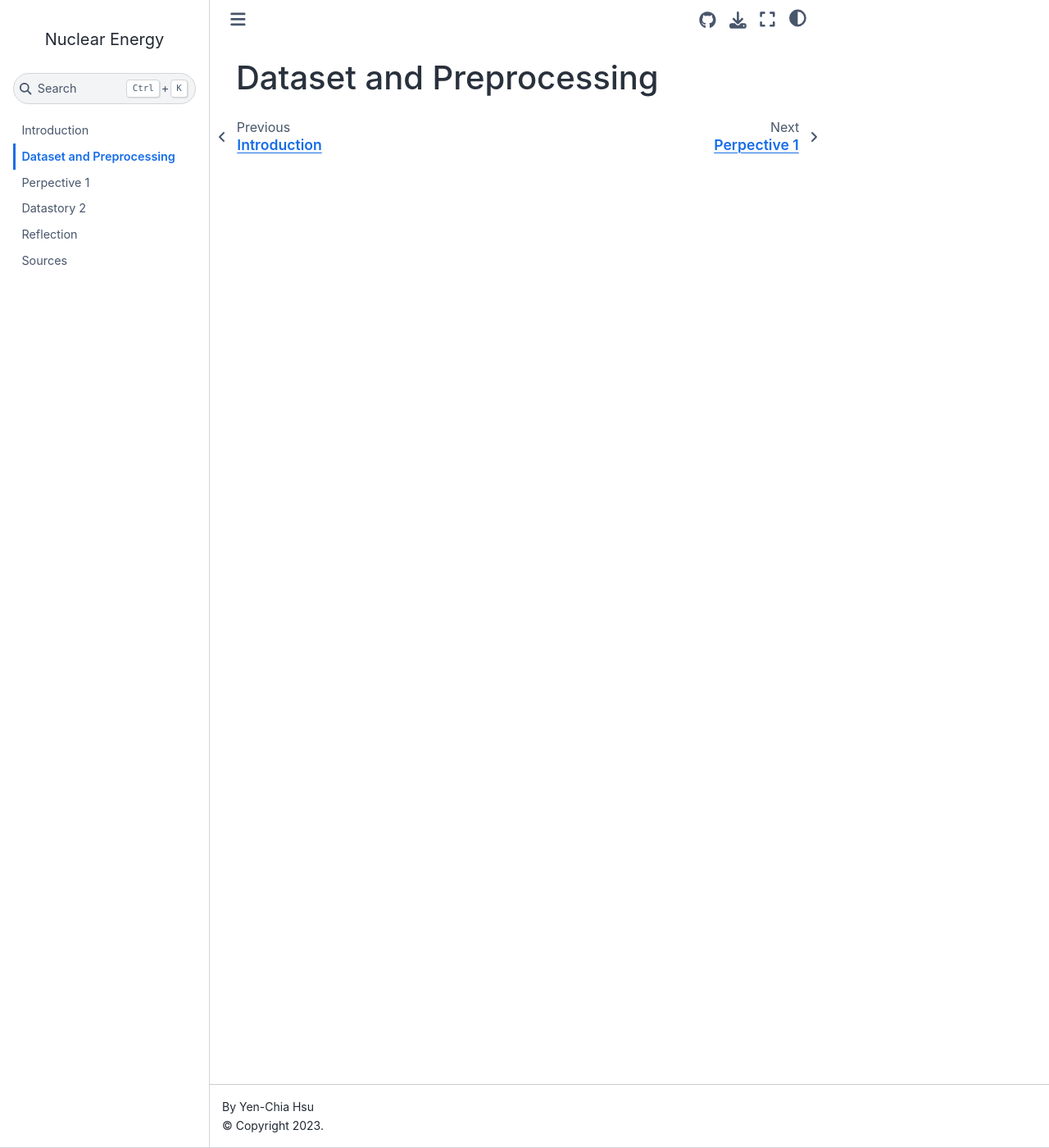
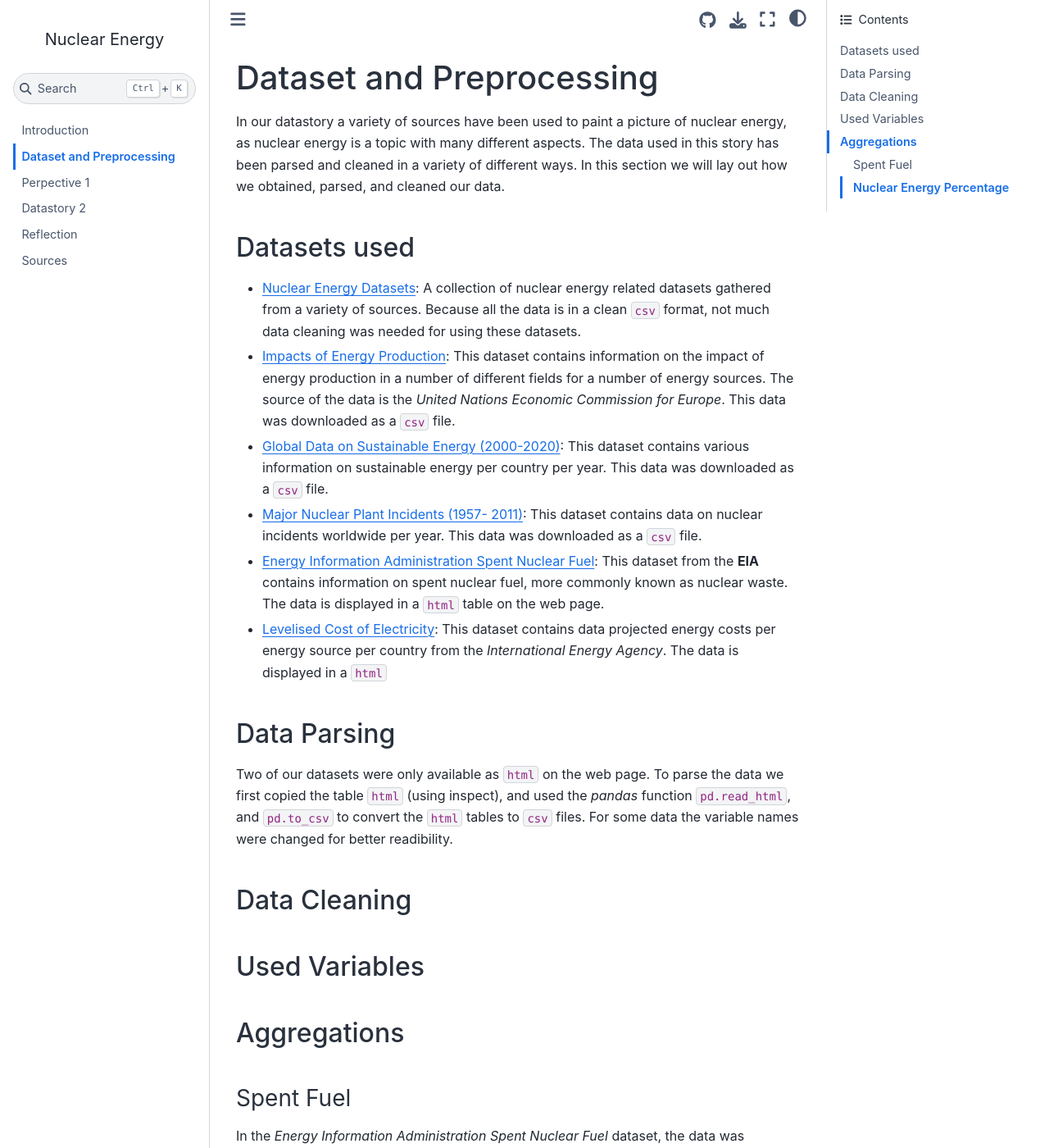
Before and after one commit to dela888/infovis, a Jupyter Book: the page built from docs/dataset_preprocessing.md, in a window 1280 px wide and 1400 px high. Shown: the whole window at 82% size. Built offline with Jupyter Book 1.0.4 settings and Sphinx 7.4.7 and the Sphinx Book theme 1.1.4, drawn with Linux system fonts in a browser that asks for light colours; comment, search, counter and statistics services are not loaded; some of the changed text lies outside the part shown.

Commit message:
added sum stuff lollll

```diff
--- a/docs/dataset_preprocessing.md
+++ b/docs/dataset_preprocessing.md
@@ -1 +1,57 @@
 # Dataset and Preprocessing
+
+In our datastory a variety of sources have been used to paint a picture of nuclear energy, as nuclear energy is a topic with many different aspects. The data used in this story has been parsed and cleaned in a variety of different ways. In this section we will lay out how we obtained, parsed, and cleaned our data.
+
+## Datasets used
+
+- [Nuclear Energy Datasets](https://www.kaggle.com/datasets/alistairking/nuclear-energy-datasets): A collection of nuclear energy related datasets gathered from a variety of sources. Because all the data is in a clean `csv` format, not much data cleaning was needed for using these datasets.
+
+- [Impacts of Energy Production](https://www.kaggle.com/datasets/whenamancodes/impacts-of-energy-production): This dataset contains information on the impact of energy production in a number of different fields for a number of energy sources. The source of the data is the *United Nations Economic Commission for Europe*. This data was downloaded as a `csv` file.
+
+- [Global Data on Sustainable Energy (2000-2020)](https://www.kaggle.com/datasets/anshtanwar/global-data-on-sustainable-energy): This dataset contains various information on sustainable energy per country per year. This data was downloaded as a `csv` file.
+
+- [Major Nuclear Plant Incidents (1957- 2011)](https://www.kaggle.com/datasets/mauryansshivam/major-nuclear-plant-incidents-1957-2011): This dataset contains data on nuclear incidents worldwide per year. This data was downloaded as a `csv` file.
+
+- [Energy Information Administration Spent Nuclear Fuel](https://www.eia.gov/nuclear/spent_fuel/ussnftab3.php): This dataset from the **EIA** contains information on spent nuclear fuel, more commonly known as nuclear waste. The data is displayed in a `html` table on the web page.
+
+- [Levelised Cost of Electricity](https://www.iea.org/data-and-statistics/data-tools/levelised-cost-of-electricity-calculator): This dataset contains data projected energy costs per energy source per country from the *International Energy Agency*. The data is displayed in a `html`
+
+## Data Parsing
+
+Two of our datasets were only available as `html` on the web page. To parse the data we first copied the table `html` (using inspect), and used the *pandas* function `pd.read_html`, and `pd.to_csv` to convert the `html` tables to `csv` files. For some data the variable names were changed for better readibility.
+
+## Data Cleaning
+
+
+
+## Used Variables
+
+
+
+## Aggregations
+
+### Spent Fuel
+
+In the *Energy Information Administration Spent Nuclear Fuel* dataset, the data was aggregated to calculate the total yearly burnup, as the dataset only contained the burnup per nuclear reactor method. The formula for the total yearly burnup is the following:
+
+$$
+B_{\text{total}} = \frac{
+    B_{\text{BWR}} \cdot U_{\text{BWR}} + B_{\text{PWR}} \cdot U_{\text{PWR}}
+}{
+    U_{\text{BWR}} + U_{\text{PWR}}
+}
+$$
+
+With $B$ being the burnup in $GWd / MTU$, and $U$ being the amount of uranium used per year in metric tons, and $BWR$ and $PWR$ standing for *'Boiling Water Reactor'* and *'Pressurised Water Reactor'*.
+
+### Nuclear Energy Percentage
+
+In the *Global Data on Sustainable Energy (2000-2020)*, we calculate the percentage of nuclear energy relative to the total energy pool per country with the following formula:
+
+$\text{Nuclear_Electricity_Percentage} = \left( \frac{E_{\text{nuclear}}}{E_{\text{fossil}} + E_{\text{nuclear}} + E_{\text{renewables}}} \right) \times 100$
+
+waar:
+
+- $ E_{\text{nuclear}} $ = elektriciteit uit kernenergie (TWh)
+- $ E_{\text{fossil}} $ = elektriciteit uit fossiele brandstoffen (TWh)
+- $ E_{\text{renewables}} $ = elektriciteit uit hernieuwbare bronnen (TWh)
```
